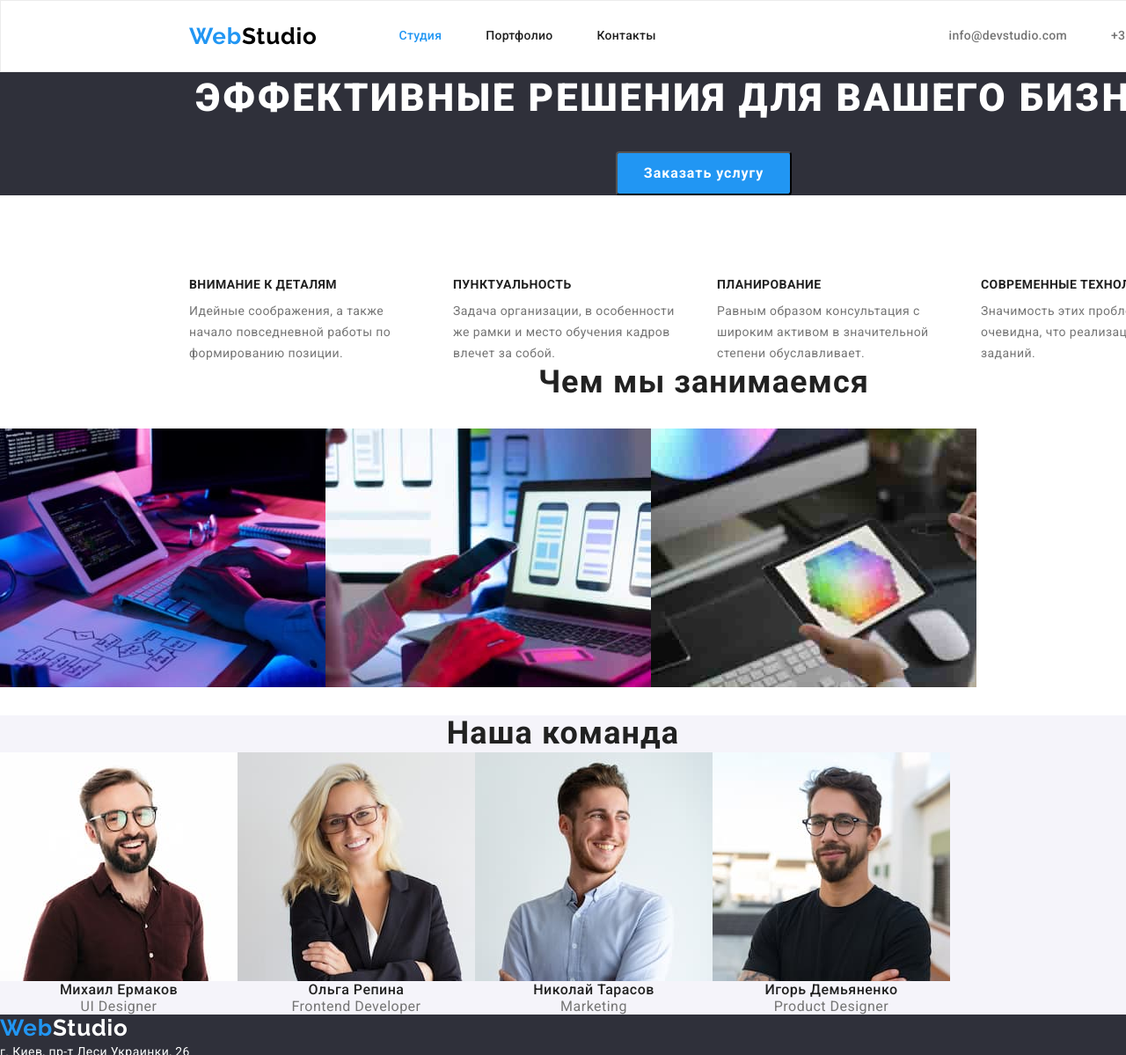
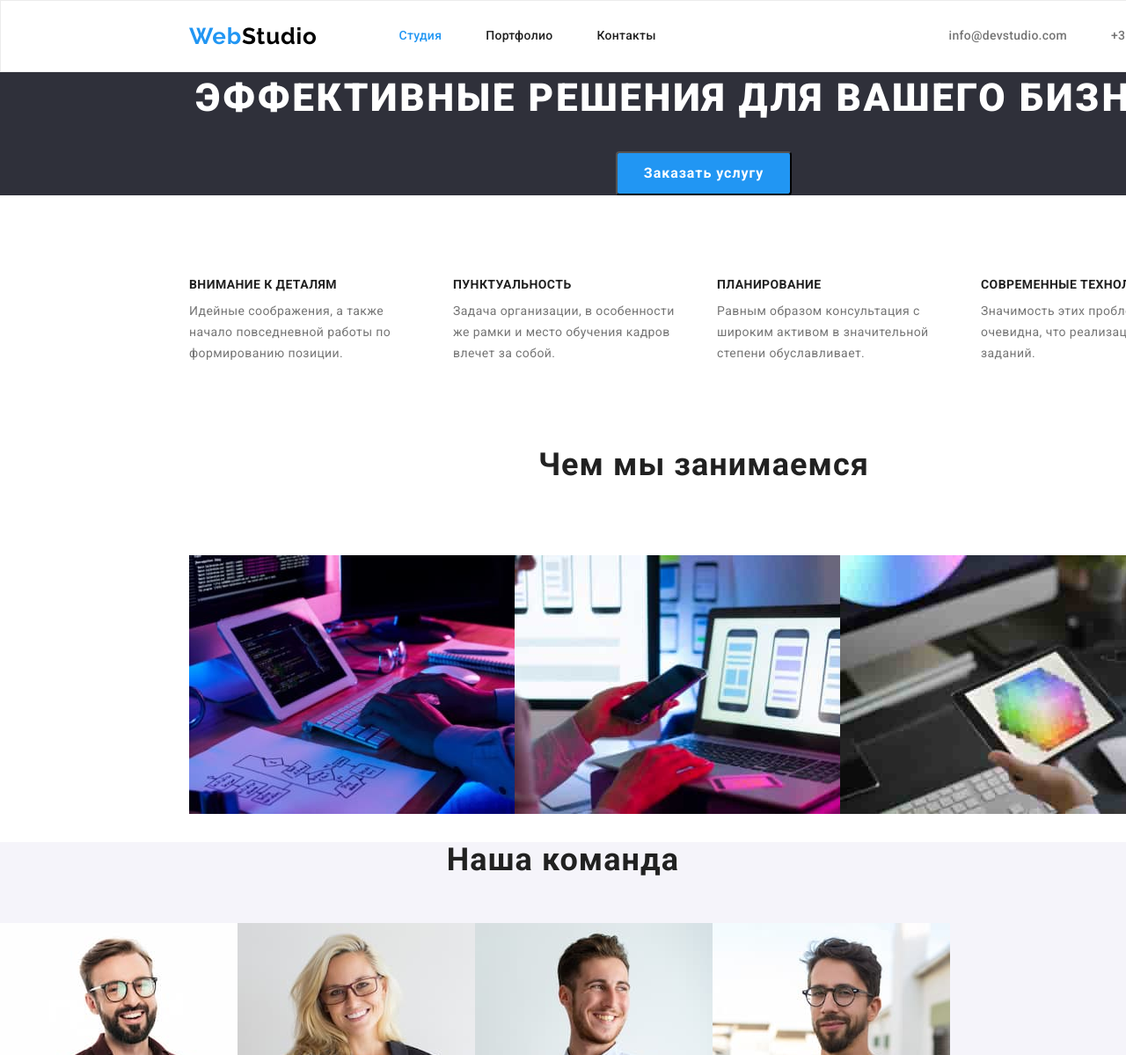
Before and after one commit to SerheiYakimov/goit-markup-hw-03, a plain HTML site: page index.html in a window 1280 px wide. Shown: the top 1199 px of the page at 88% size. Drawn offline with nearby package versions, Linux system fonts and the light colour scheme.

Commit message:
добавил изменения
1. обнулил ul
2. уточнил название контейнеров особенности и чем занимаемся

```diff
--- a/css/styles.css
+++ b/css/styles.css
@@ -47,7 +47,8 @@ h3,
 h4,
 h5,
 h6,
-p {
+p,
+ul {
   margin-top: 0;
   margin-bottom: 0;
 }
@@ -81,7 +82,8 @@ img {
   margin-bottom: 0;
 }
 
-.bg-title > .conteiner {
+.bg-title-features > .conteiner,
+.bg-title-work > .conteiner {
   padding-top: 94px;
 }
 
@@ -196,7 +198,8 @@ img {
   background-color: var(--dark-bg-color);
 }
 
-.bg-title {
+.bg-title-features,
+.bg-title-work {
   width: 1600px;
 }
 
@@ -254,6 +257,8 @@ img {
 }
 
 .section-title {
+  margin-bottom: 50px;
+
   font-weight: 700;
   font-size: 36px;
   line-height: 1.16;
--- a/index.html
+++ b/index.html
@@ -49,7 +49,7 @@
 
     <!--Особенности-->
 
-        <section class="bg-title">
+        <section class="bg-title-features">
             <div class="conteiner">
                 <h2 class="visually-hidden">Особенности</h2>
                 <ul class="list">
@@ -83,13 +83,15 @@
 
         <!--Чем мы занимаемся-->
 
-        <section class="bg-title">
-            <h2 class="section-title">Чем мы занимаемся</h2>
-            <ul class="list">
-                <li><a class="link" href=""><img src="./images/box1.jpg" alt="box1" width="370"></a></li>
-                <li><a class="link" href=""><img src="./images/box2.jpg" alt="box2" width="370"></a></li>
-                <li><a class="link" href=""><img src="./images/box3.jpg" alt="box3" width="370"></a></li>
-            </ul>
+        <section class="bg-title-work">
+            <div class="conteiner">
+                <h2 class="section-title">Чем мы занимаемся</h2>
+                <ul class="list">
+                    <li><a class="link grid-link" href=""><img src="./images/box1.jpg" alt="box1" width="370"></a></li>
+                    <li><a class="link" href=""><img src="./images/box2.jpg" alt="box2" width="370"></a></li>
+                    <li><a class="link" href=""><img src="./images/box3.jpg" alt="box3" width="370"></a></li>
+                </ul>
+            </div>
         </section>
 
         <!--Наша команда-->
```
